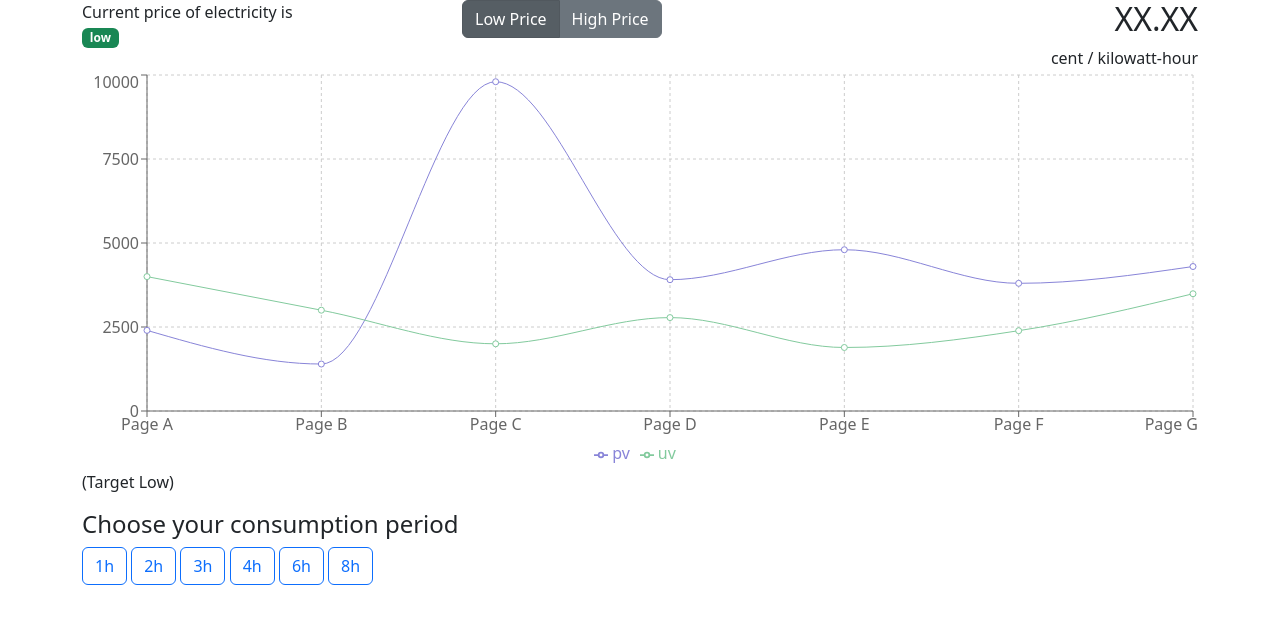
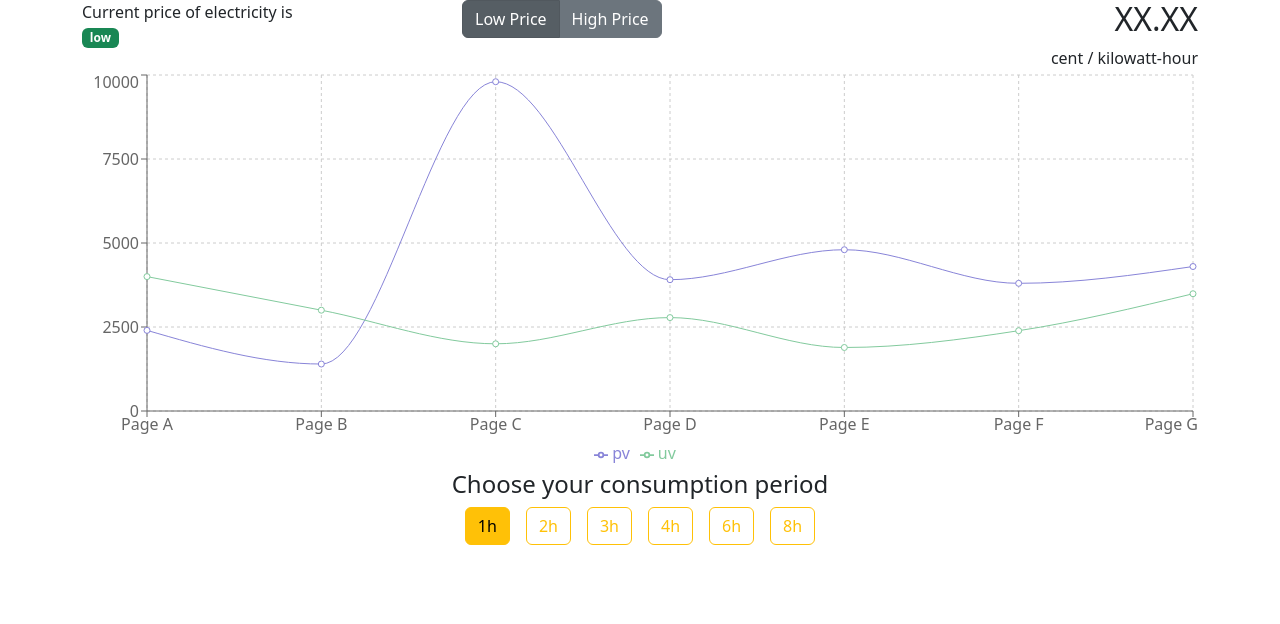
Before and after one commit to ertelicious/elektrikell, a React (Create React App) app: page / in a window 1280 px wide. Shown: the top 624 px of the page. Built offline with nearby package versions, Linux system fonts and the light colour scheme.

Commit message:
intervals

```diff
--- a/src/App.js
+++ b/src/App.js
@@ -9,12 +9,16 @@ import Footer from './Footer';
 
 function App() {
   const [activePrice, setActivePrice] = useState(DEFAULT_ACTIVE_BUTTON);
+  const [activeHour, setActiveHour] = useState();
 
   return (
     <Container>
       <Head activePrice={activePrice} setActivePrice={setActivePrice} />
-      <Body />
-      <Footer activePrice={activePrice}  />
+      <Body activeHour={activeHour}/>
+      <Footer
+        activePrice={activePrice}
+        activeHour={activeHour}
+        setActiveHour={setActiveHour} />
     </Container>
   );
 }
--- a/src/Footer/Footer.jsx
+++ b/src/Footer/Footer.jsx
@@ -4,10 +4,14 @@ import TargetHigh from './TargetHigh';
 import { DEFAULT_ACTIVE_BUTTON } from '../Head';
 
 
-function Footer({ activePrice }) {
+function Footer({ activePrice, activeHour, setActiveHour }) {
     return (
         <>
-            { activePrice === DEFAULT_ACTIVE_BUTTON ? <TargetLow /> : <TargetHigh /> }
+            { activePrice === DEFAULT_ACTIVE_BUTTON ? (
+                <TargetLow activeHour={activeHour} setActiveHour={setActiveHour} />
+                ) : (
+                <TargetHigh />
+            )}
         </>
     );
 }
--- a/src/Footer/Intervals.jsx
+++ b/src/Footer/Intervals.jsx
@@ -1,28 +1,32 @@
 import Row from 'react-bootstrap/Row';
 import Col from 'react-bootstrap/Col';
-import Button from 'react-bootstrap/Button'; // from homework-2
+import Button from 'react-bootstrap/Button';
+import Stack from 'react-bootstrap/Stack';
+import { INTERVALS } from './constants';
 
 
-function Intervals() {
+function Intervals({ activeHour, setActiveHour }) {
     return (
-        <>
-        <Row className="justify-content-center align-items-center">
+        <Row>
             <Col>
-                <h4>Choose your consumption period</h4>
+            <h4 className="text-center">Choose your consumption period</h4>
+                <Stack
+                    direction="horizontal"
+                    gap={3}
+                    className="justify-content-center">
+                        {INTERVALS.map(({id, name}) => (
+                        <Button
+                            variant="outline-warning"
+                            key={id}
+                            active={(activeHour || 1) === id}
+                            onClick={() => setActiveHour(id)}
+                        >
+                            {name}
+                        </Button>
+                    ))}
+                </Stack>
             </Col>
         </Row>
-
-        <Row>
-            <Col>
-                <Button variant="outline-primary">1h</Button>{' '}
-                <Button variant="outline-primary">2h</Button>{' '}
-                <Button variant="outline-primary">3h</Button>{' '}
-                <Button variant="outline-primary">4h</Button>{' '}
-                <Button variant="outline-primary">6h</Button>{' '}
-                <Button variant="outline-primary">8h</Button>{' '}
-            </Col>
-        </Row>
-        </>
     );
 }
 
--- a/src/Footer/TargetLow.jsx
+++ b/src/Footer/TargetLow.jsx
@@ -3,21 +3,23 @@ import Col from 'react-bootstrap/Col';
 import Intervals from './Intervals';
 
 
-function TargetLow() {
+function TargetLow(props) {
     return(
         <>
             <Row>
                 <Col>
-                    <p>(Target Low)</p>
+                    {/* <p>(Target Low)</p> */}
+                </Col>
+            </Row>
+            <Row>
+                <Col>
+                <Intervals {...props} />
                 </Col>
             </Row>
             <Row>
                 <Col></Col>
             </Row>
-            <Row>
-                <Col></Col>
-            </Row>
-            <Intervals />
+
         </>
     );
 }
--- /dev/null
+++ b/src/Footer/constants.js
@@ -0,0 +1,4 @@
+export const INTERVALS = [1, 2, 3, 4, 6, 8].map((v) => ({
+    id: v,
+    name: `${v}h`,
+}));
--- a/src/Head/Logo.jsx
+++ b/src/Head/Logo.jsx
@@ -1,4 +1,4 @@
-import Col from 'react-bootstrap/Col';
+// import Col from 'react-bootstrap/Col';
 
 
 function Logo () {
```
